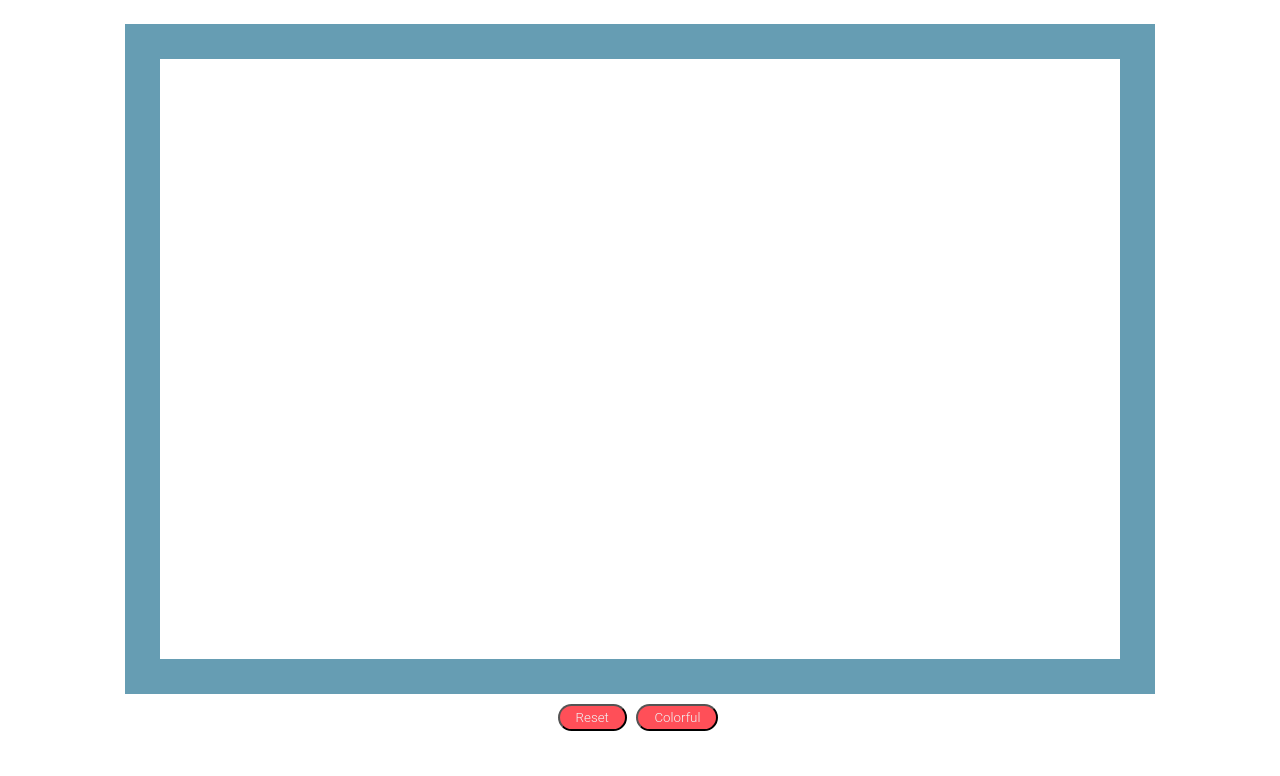
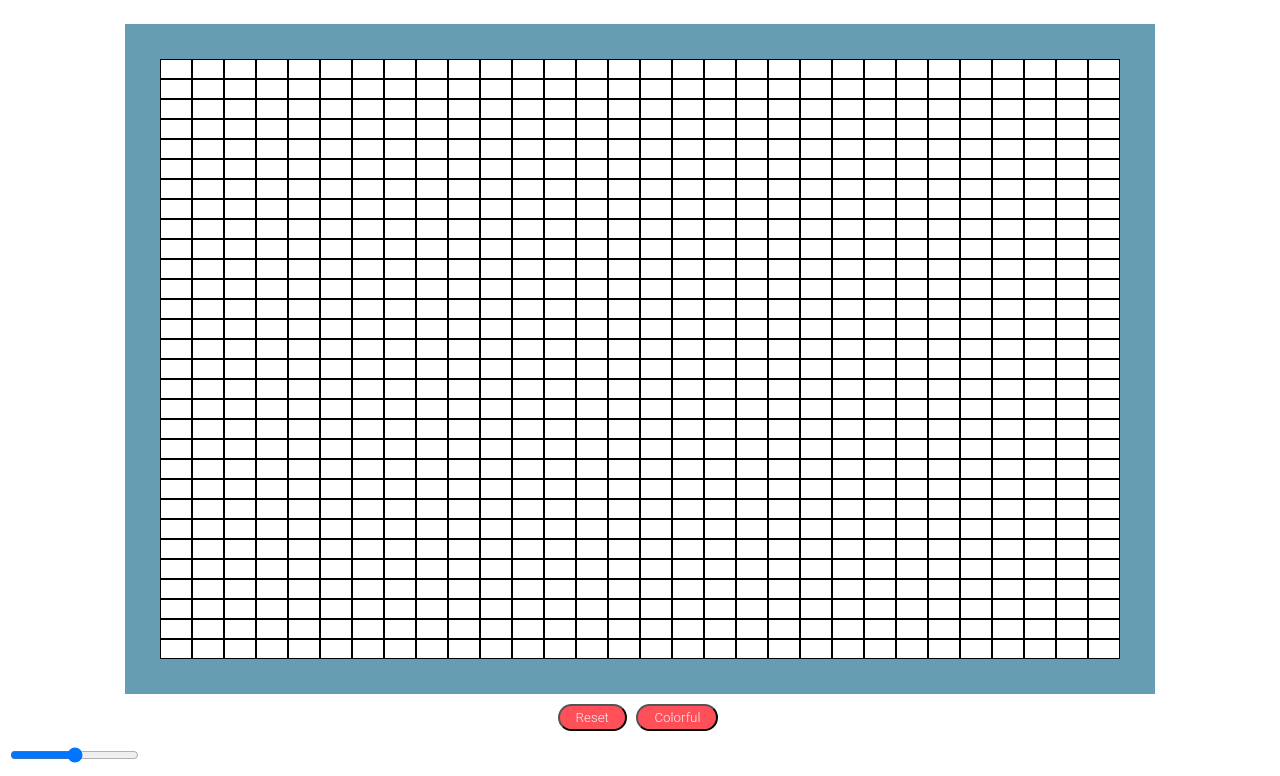
Before and after one commit to Siar416/Project-Etch-A-Sketch, a plain HTML site: page index.html in a window 1280 px wide. Shown: the part 75-851 px from the top of the page. Before the commit the page ends 820 px from the top, so only its background shows below. Drawn offline with Linux system fonts and the light colour scheme.

Commit message:
some adjustments to the grid layout

```diff
--- a/index.html
+++ b/index.html
@@ -16,6 +16,12 @@
             <button id='colorful'>Colorful</button>
          </div>
 
+         <div id="sliderAndValue">
+             <input type="range" id='slider' value='' min='1' max='100' oninput='this.nextElementSibling.value = this.value'>
+             <output></output>
+
+         </div>
+
 
 
             <script src="script.js"></script>
--- a/script.js
+++ b/script.js
@@ -3,8 +3,9 @@ let allDivs = document.getElementsByClassName('divs');
 let resetBTN = document.getElementById('reset');
 let colorFul = document.getElementById('colorful');
 let clear = document.getElementById('clear');
-
-
+let slider = document.getElementById('slider');
+let size;
+/*
 function createDiv() {
     for (let i = 0; i < 870; i++) {
         let div2 = document.createElement('div');
@@ -19,6 +20,21 @@ function createDiv() {
     }
 
 createDiv();
+*/
+
+function grid(size) {
+    container.style.gridTemplateColumns = `repeat(${size}, 1fr)`
+    container.style.gridTemplateRows = `repeat(${size}, 1fr)`
+
+    for (let i = 0; i < size * size; i++) {
+        let allDivs = document.createElement('div');
+        allDivs.className = 'divs';
+        container.appendChild(allDivs);
+    }
+}
+grid(30);
+
+
 
 
 
--- a/styles.css
+++ b/styles.css
@@ -7,19 +7,16 @@
     overflow: hidden;
     border: 35px solid #669DB3FF;
     margin: auto;
-    display: flex;
-    flex-wrap: wrap;
+    display: grid;
     padding: 0;
     justify-content: center;
-    max-width: 960px;
+
 }
 
 
 .divs {
-    width: 16px;
-    height: 16px;
-    margin: 1px;
-    display: inline-grid;
+    display: grid;
+    border: 1px solid black;
 }
 
 #buttons {
```
